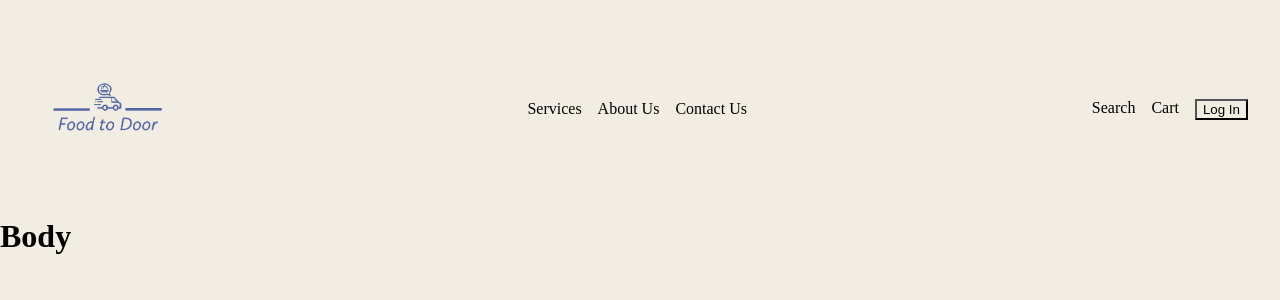
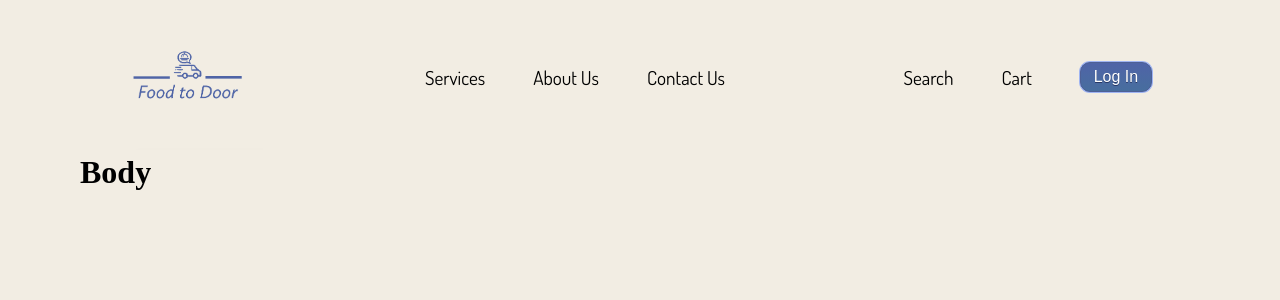
Before and after one commit to moisesg526/food-to-door, a React (Create React App) app: page / in a window 1280 px wide. Shown: the top 300 px of the page. Built offline with nearby package versions, Linux system fonts and the light colour scheme.

Commit message:
Added padding and font family to navigation

```diff
--- a/public/index.html
+++ b/public/index.html
@@ -24,6 +24,14 @@
       work correctly both with client-side routing and a non-root public URL.
       Learn how to configure a non-root public URL by running `npm run build`.
     -->
+    <!-- Google Fonts -->
+    <link rel="preconnect" href="https://fonts.googleapis.com" />
+    <link rel="preconnect" href="https://fonts.gstatic.com" crossorigin />
+    <link
+      href="https://fonts.googleapis.com/css2?family=Dosis:wght@400;500;600&display=swap"
+      rel="stylesheet"
+    />
+
     <title>React App</title>
   </head>
   <body>
--- a/src/components/navbar.js
+++ b/src/components/navbar.js
@@ -5,7 +5,7 @@ function Navbar() {
   return (
     <div className="navbar">
       <div className="logo">
-        <img src={FTD} alt="FTD logo" height="150"/>
+        <img src={FTD} alt="FTD logo" height="150" />
       </div>
       <ul>
         <li>Services</li>
@@ -17,7 +17,7 @@ function Navbar() {
           <li>Search</li>
           <li>Cart</li>
           <li>
-            <button>Log In</button>
+            <button className="login-btn">Log In</button>
           </li>
         </ul>
       </div>
--- a/src/css/app.css
+++ b/src/css/app.css
@@ -1,6 +1,7 @@
 * {
   margin: 0;
   background-color: #f2ede3;
+  padding: 0 1rem;
 }
 .app-components {
 }
--- a/src/css/navbar.css
+++ b/src/css/navbar.css
@@ -2,7 +2,7 @@
   display: flex;
   justify-content: space-between;
   align-items: center;
-  padding: 2rem;
+  font-family: "Dosis", sans-serif;
 }
 
 ul {
@@ -13,9 +13,40 @@ ul {
 
 ul > li {
   cursor: pointer;
+  font-size: 1.2rem;
 }
 
+ul > li:hover {
+  color: #4f64a7;
+}
 
-ul > li:hover {
-    color: #4f64a7;
+.right-nav li {
+  display: flex;
+  justify-content: center;
+  align-items: center;
 }
+
+.login-btn {
+  box-shadow: 0px 0px 0px 1px #9fb4f2;
+  background: linear-gradient(to bottom, #4f64a7 5%, #476e9e 100%);
+  background-color: #4f64a7;
+  border-radius: 10px;
+  border: 1px solid #4e6096;
+  display: inline-block;
+  cursor: pointer;
+  color: #ffffff;
+  font-family: Arial;
+  font-size: 1rem;
+  padding: 0.3rem 0.8rem;
+  text-decoration: none;
+  text-shadow: 0px 1px 0px #283966;
+}
+.login-btn:hover {
+  background: linear-gradient(to bottom, #476e9e 5%, #4f64a7 100%);
+  background-color: #476e9e;
+  box-shadow: 1px 1px 0px 1px #a5b5ec;
+}
+.login-btn:active {
+  position: relative;
+  top: 2px;
+}
```
